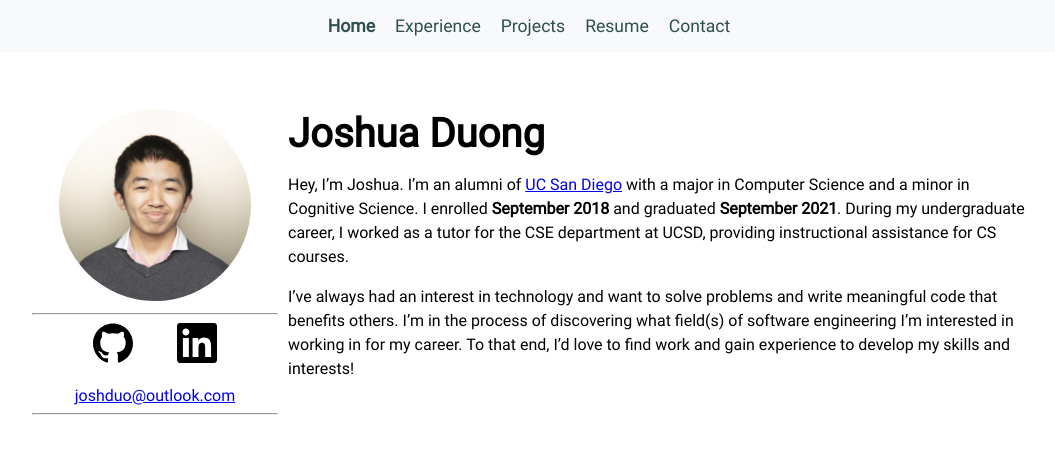
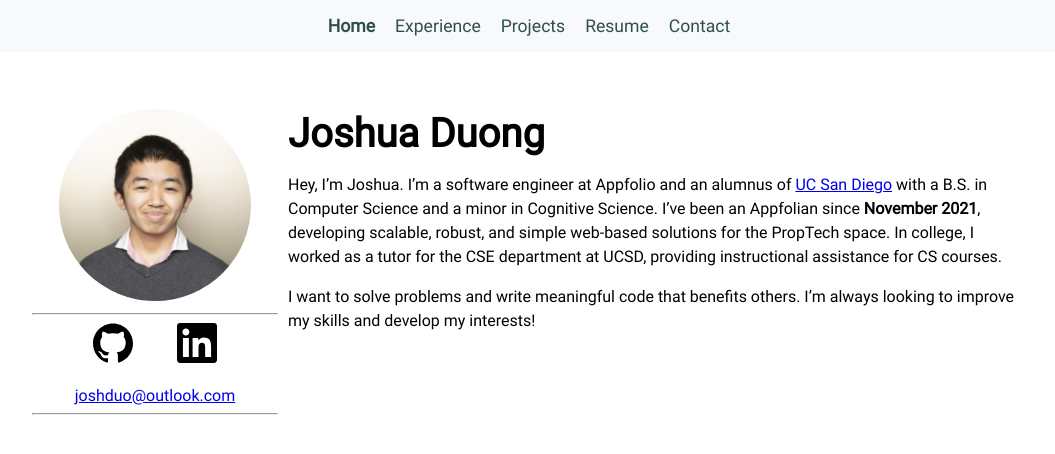
Before and after one commit to joshduo/joshduo.github.io, a Jekyll site: the page built from pages/index.md, in a window 1280 px wide. Shown: the top 454 px of the page, without its empty margins (111-1166 px from the left). Built offline with Jekyll 4.4.1, drawn with Linux system fonts in a browser that asks for light colours; our own code applies the rules of GitHub Pages for plain Markdown files.

Commit message:
Update description and experiences.

```diff
--- a/pages/index.md
+++ b/pages/index.md
@@ -4,6 +4,6 @@ section: home
 permalink: /
 ---
 ## {{ site.name }}
-Hey, I'm Joshua. I'm an alumni of [UC San Diego](https://ucsd.edu) with a major in Computer Science and a minor in Cognitive Science. I enrolled **September 2018** and graduated **September 2021**. During my undergraduate career, I worked as a tutor for the CSE department at UCSD, providing instructional assistance for CS courses.
+Hey, I'm Joshua. I'm a software engineer at Appfolio and an alumnus of [UC San Diego](https://ucsd.edu) with a B.S. in Computer Science and a minor in Cognitive Science.  I've been an Appfolian since **November 2021**, developing scalable, robust, and simple web-based solutions for the PropTech space. In college, I worked as a tutor for the CSE department at UCSD, providing instructional assistance for CS courses.
 
-I've always had an interest in technology and want to solve problems and write meaningful code that benefits others. I'm in the process of discovering what field(s) of software engineering I'm interested in working in for my career. To that end, I'd love to find work and gain experience to develop my skills and interests!
+I want to solve problems and write meaningful code that benefits others. I'm always looking to improve my skills and develop my interests!
```
Also changed, not shown: _experiences/appfolio.md (added, +11 -0 lines), _experiences/ucsd.md (+1 -0 lines), images/appfolio.png (added), images/appfolio_100.png (added).
